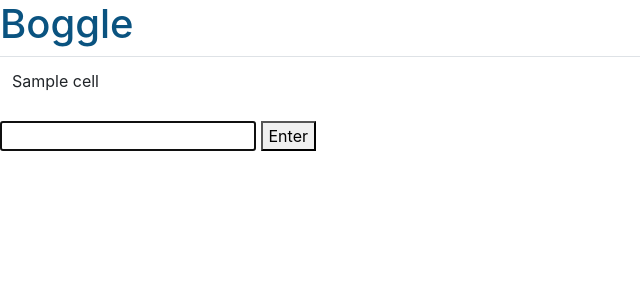
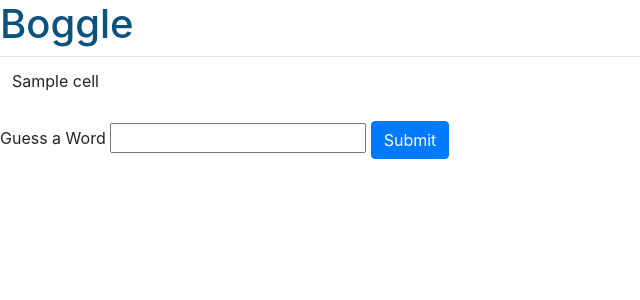
Before and after one commit to kwolosonovich/boggle, a Flask app: template templates/index.html in a window 1280 px wide. Shown: the top 300 px of the page, without its empty margins (0-640 px from the left). Run offline with Flask 2, Linux system fonts and the light colour scheme; the template is opened without the code that fills it: most values are stand-ins (such as "Sample title", 1, 10 or a date in 2020); parts of the project's set-up code (start-up, migrations or seed data) failed here and were passed over; some libraries are stand-ins or nearby versions.

Commit message:
working handleSubmitWord()

```diff
--- a/static/script.js
+++ b/static/script.js
@@ -4,19 +4,16 @@ class BoggleGame {
         // # create ID for game instance
         this.board = $("#" + boardId);
 
-        $(".add-word", this.board).on("submit", this.handleSubmitWord.bind(this));
+        $(".player-guess", this.board).on("submit", this.handleSubmitWord.bind(this));
     }
     // event handler for submitted word, collects word value
      async handleSubmitWord(e) {
         e.preventDefault();
 
-         const $word = $(".word", this.board);
+         const $word_guess = $(".word_guess", this.board);
 
-         let word = $word.val();
-         console.log(word)
-         // if (!word) return;
+         let word_guess = $word_guess.val();
+         console.log(word_guess)
 
-        // let $guessedWord = await axios.get(".player_guess", this.board)
-        // console.log($guessedWord)
     }
 }
--- a/templates/index.html
+++ b/templates/index.html
@@ -17,11 +17,17 @@
                 {% endfor %}
             </table>
         </div>
+        {#    form collects player's guess and on submit the guess is added as a BoggleGame class constructor  #}
+        <form method="POST" class="player-guess">
+{#      solution code: <form method="POST" class="add-word">#}
+            <div class="form-group">
+                <label for="guess">Guess a Word</label>
+                <input type="text" id="guess" class="word_guess" name="word_guess">
+{#               solution code: <input name="word" class="word" autofocus>#}
+                <button class="submit_button btn btn-primary">Submit</button>
+            </div>
+        </form>
 
-        <form method="POST" class="add-word">
-            <input name="word" class="word" autofocus>
-            <button>Enter</button>
-        </form>
 
     </section>
 {#    form collects player's guess and on submit the guess is added as a BoggleGame class constructor  #}
```
